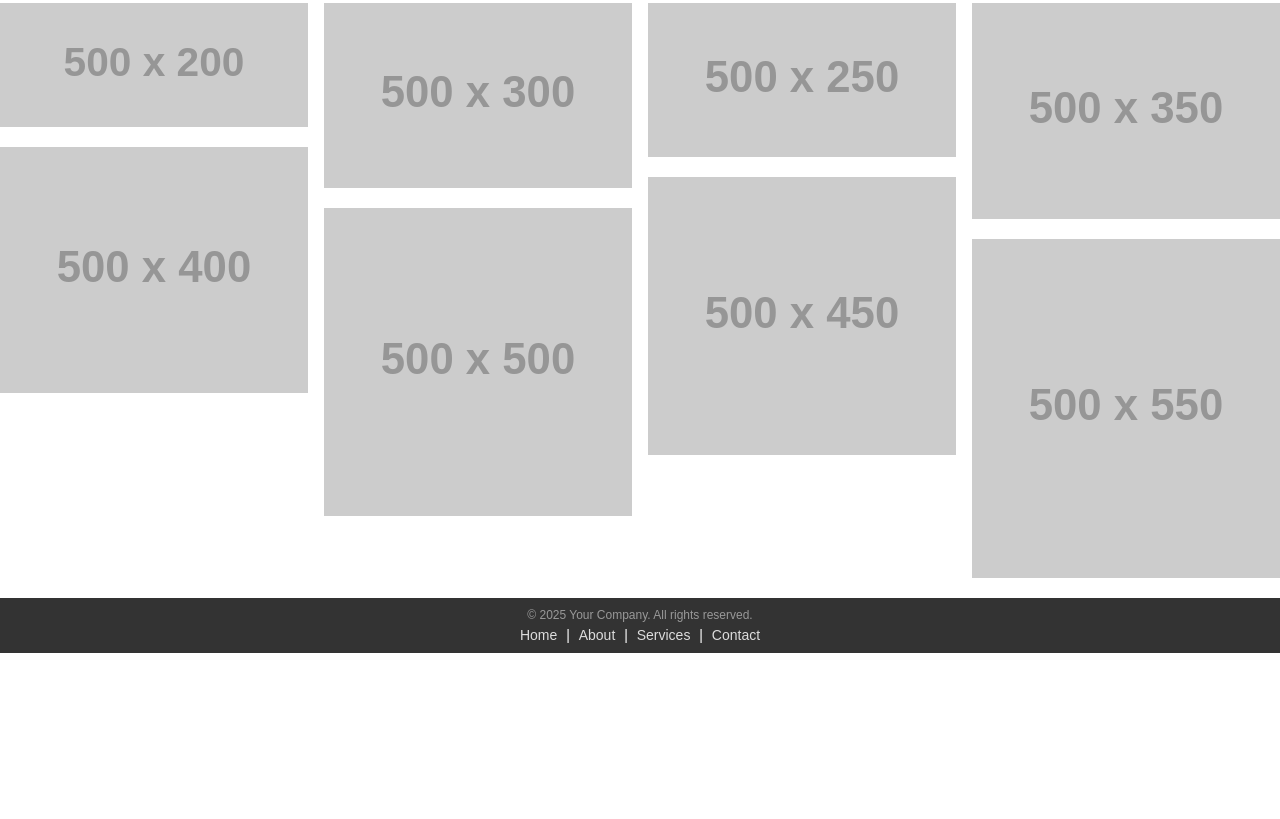
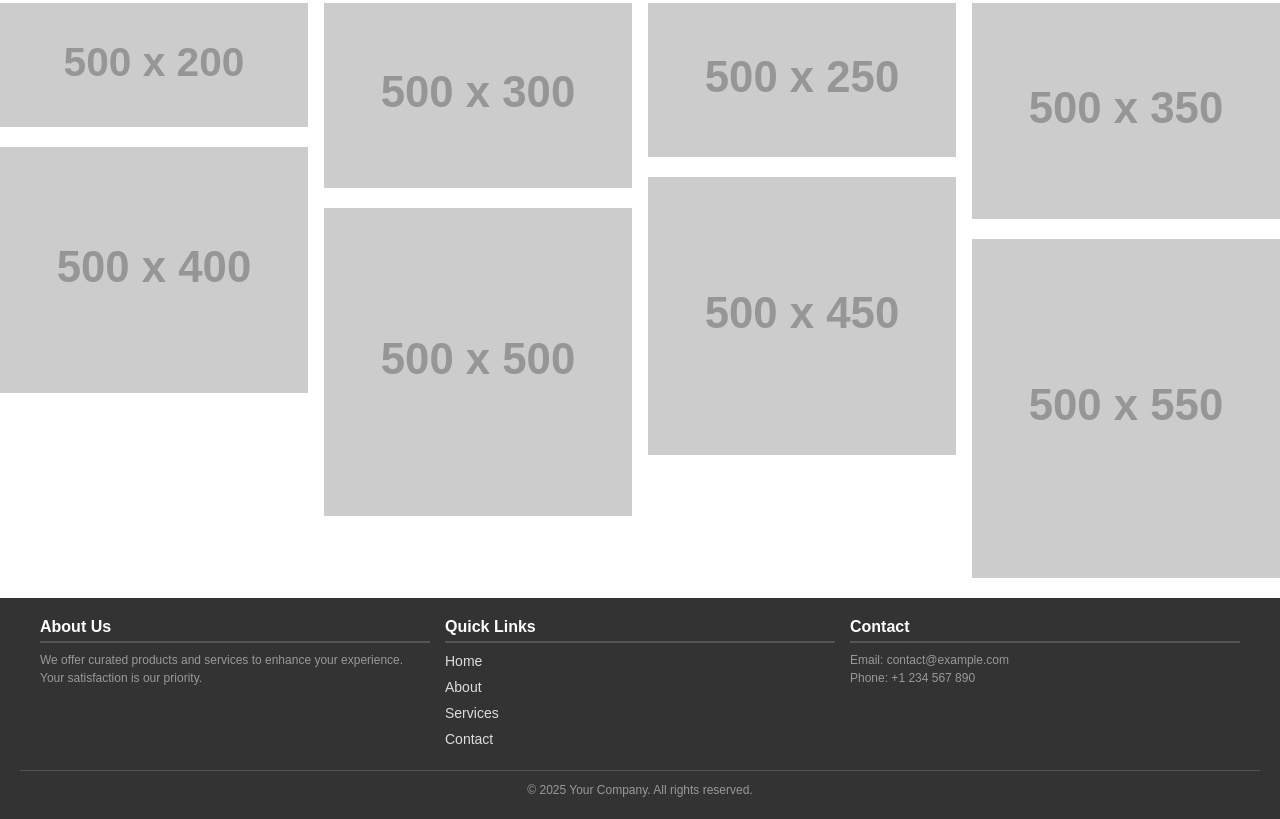
Before and after one commit to Feona68/Ecomerce, a plain HTML site: page index.html in a window 1280 px wide. Shown: the part 2979-3798 px from the top of the page. Before the commit the page ends 3632 px from the top, so only its background shows below. Drawn offline with Linux system fonts and the light colour scheme; placeholder pictures from the web are drawn by us.

Commit message:
changes in footer

```diff
--- a/index.html
+++ b/index.html
@@ -161,16 +161,29 @@
     <footer class="footer">
       <div class="footer-container">
         <div class="footer-about">
-          <p>© 2025 Your Company. All rights reserved.</p>
+          <h3>About Us</h3>
+          <p>We offer curated products and services to enhance your experience. Your satisfaction is our priority.</p>
         </div>
         <div class="footer-links">
-          <a href="#">Home</a> |
-          <a href="#">About</a> |
-          <a href="#">Services</a> |
-          <a href="#">Contact</a>
+          <h3>Quick Links</h3>
+          <ul>
+            <li><a href="#">Home</a></li>
+            <li><a href="#">About</a></li>
+            <li><a href="#">Services</a></li>
+            <li><a href="#">Contact</a></li>
+          </ul>
+        </div>
+        <div class="footer-contact">
+          <h3>Contact</h3>
+          <p>Email: contact@example.com</p>
+          <p>Phone: +1 234 567 890</p>
         </div>
       </div>
+      <div class="footer-bottom">
+        <p>© 2025 Your Company. All rights reserved.</p>
+      </div>
     </footer>
+
 
 
     <script src="script.js"></script>
--- a/styles.css
+++ b/styles.css
@@ -391,33 +391,63 @@ body {
 }
 
 /* Footer styles */
+/* Footer styles */
 .footer {
   background-color: #333;
   color: #fff;
-  padding: 10px 15px;
+  padding: 20px;
   font-family: Arial, sans-serif;
   font-size: 14px;
-  text-align: center;
 }
 
 .footer-container {
   display: flex;
-  flex-direction: column;
-  align-items: center;
-  gap: 5px;
+  justify-content: space-between;
+  flex-wrap: wrap;
+  max-width: 1200px;
+  margin: 0 auto;
+  gap: 15px; /* Adjust spacing for smaller gaps */
 }
 
-.footer-about p {
-  margin: 0;
+.footer-container > div {
+  flex: 1 1 300px;
 }
 
-.footer-links a {
+.footer h3 {
+  margin-bottom: 8px;
+  font-size: 16px;
+  border-bottom: 2px solid #555;
+  padding-bottom: 5px;
+}
+
+.footer p,
+.footer ul {
+  margin: 0;
+  padding: 0;
+  line-height: 1.5;
+}
+
+.footer ul {
+  list-style-type: none;
+}
+
+.footer ul li {
+  margin: 5px 0;
+}
+
+.footer ul li a {
   color: #ddd;
   text-decoration: none;
-  margin: 0 5px;
 }
 
-.footer-links a:hover {
+.footer ul li a:hover {
   color: #fff;
   text-decoration: underline;
 }
+
+.footer-bottom {
+  text-align: center;
+  margin-top: 15px;
+  padding-top: 10px;
+  border-top: 1px solid #555;
+}
```
